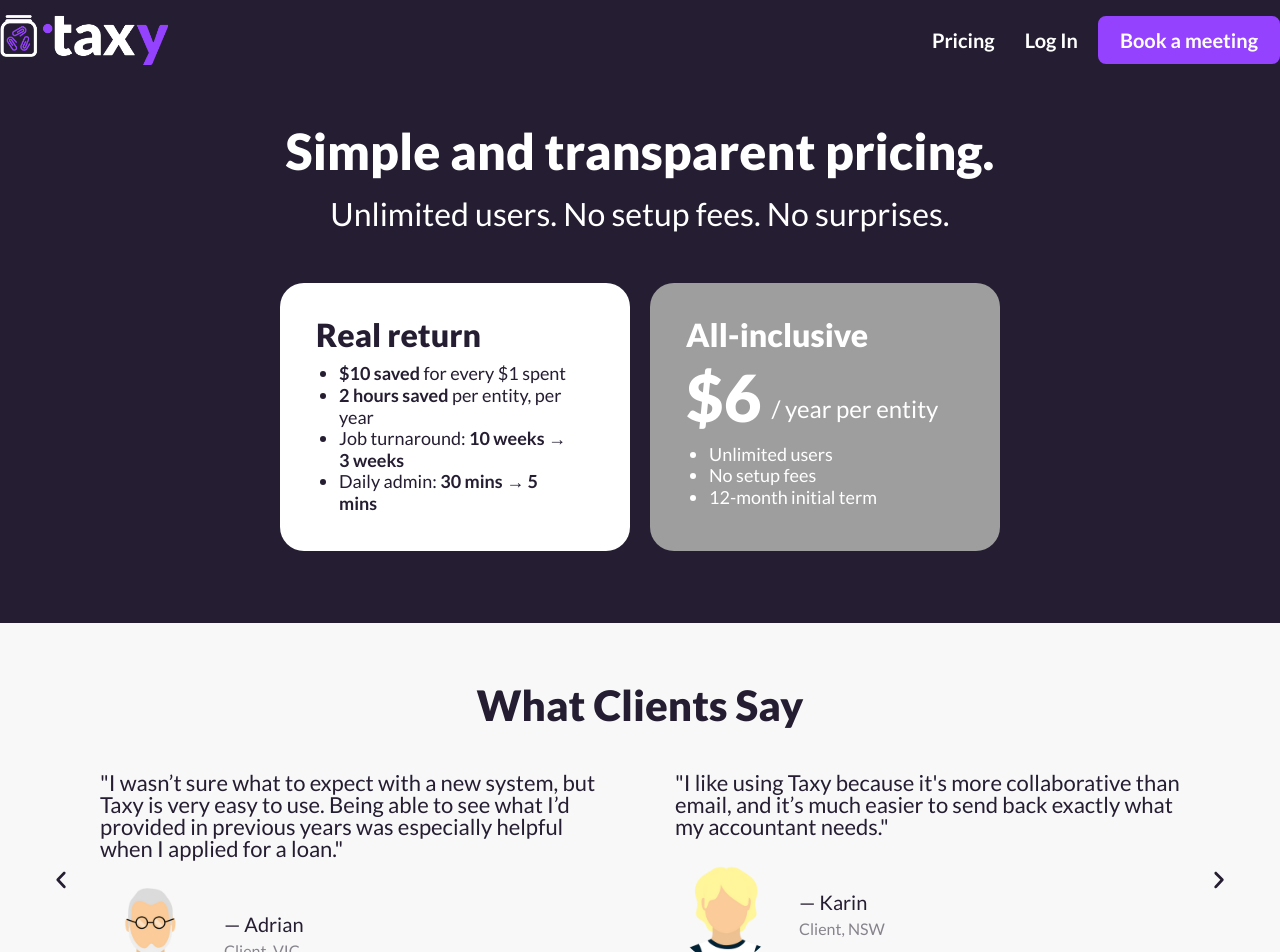
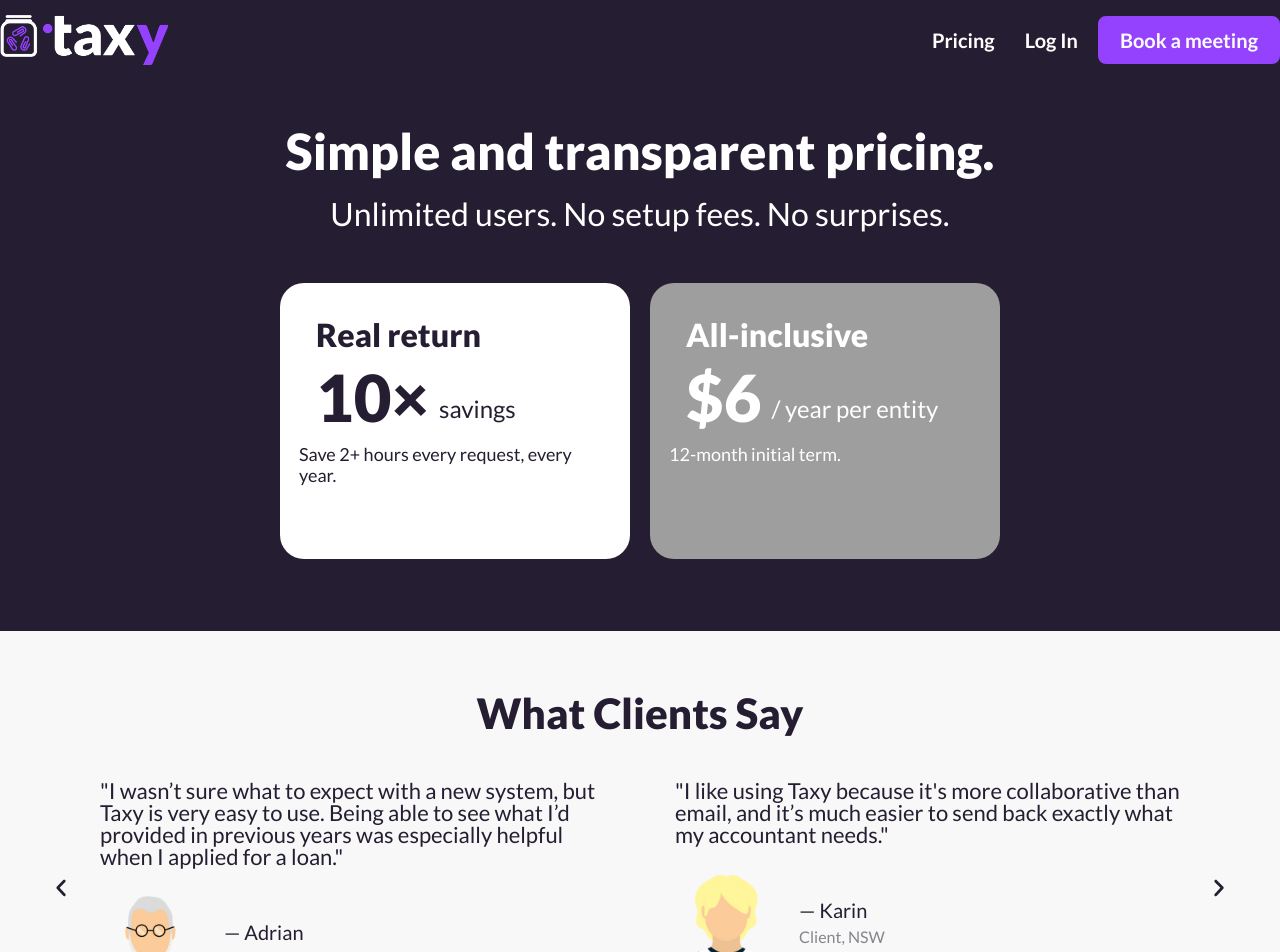
Before and after one commit to taxy-au/taxy-website, a Jekyll site: the page built from pricing.html, in a window 1280 px wide. Shown: the top 952 px of the page. Built offline with Jekyll 4.4.1, drawn with Linux system fonts in a browser that asks for light colours; nearby versions of some CDN libraries; library files that are not in the unit come from our copies.

Commit message:
Pricing: mirror cards so they balance — h3 + big number + small unit + line
Both cards now share structure:
- Left (white): "Real return" / 10× / savings / "Save 2+ hours every
  request, every year."
- Right (purple): "All-inclusive" / $6 / / year per entity / "12-month
  initial term."

The "Unlimited users. No setup fees." inclusions moved up into the hero
sub-line where they were already mentioned (no longer duplicated in the
card). The four bullet stats consolidate to one supporting line on each
side. Cards now have the same vertical rhythm.

Dropped the justify-content override since the structural mirror handles
balance directly.

Co-Authored-By: Claude Opus 4.7 (1M context) <noreply@anthropic.com>

```diff
--- a/_includes/head-pricing.html
+++ b/_includes/head-pricing.html
@@ -1,8 +1 @@
 <link rel='stylesheet' id='elementor-post-125-css' href='{{ site.baseurl }}/assets/wp-content/uploads/elementor/css/post-125.css' media='all' />
-<style id="taxy-pricing-overrides">
-  /* Vertically centre the proof column's content so it balances with the
-     taller purple price card (which has $6 + /year per entity + bullets). */
-  .elementor-element.elementor-element-a4be9a6 {
-    justify-content: center;
-  }
-</style>
--- a/pricing.html
+++ b/pricing.html
@@ -25,8 +25,14 @@ extra_head: head-pricing.html
 		<div class="elementor-element elementor-element-a4be9a6 e-con-full e-flex e-con e-child" data-id="a4be9a6" data-element_type="container" data-settings="{&quot;background_background&quot;:&quot;classic&quot;}">
 <div class="elementor-element elementor-element-50828cf elementor-widget elementor-widget-heading" data-id="50828cf" data-element_type="widget" data-widget_type="heading.default">
 					<h3 class="elementor-heading-title elementor-size-default">Real return</h3>				</div>
-<div class="elementor-element elementor-element-28b56a4 elementor-widget elementor-widget-text-editor" data-id="28b56a4" data-element_type="widget" data-widget_type="text-editor.default">
-									<ul><li><strong>$10 saved</strong> for every $1 spent</li><li><strong>2 hours saved</strong> per entity, per year</li><li>Job turnaround: <strong>10 weeks → 3 weeks</strong></li><li>Daily admin: <strong>30 mins → 5 mins</strong></li></ul>								</div>
+		<div class="elementor-element elementor-element-a3ca2d7 e-con-full e-flex e-con e-child" data-id="a3ca2d7" data-element_type="container">
+				<div class="elementor-element elementor-element-f3c75bf elementor-widget__width-auto elementor-widget elementor-widget-heading" data-id="f3c75bf" data-element_type="widget" data-widget_type="heading.default">
+					<h1 class="elementor-heading-title elementor-size-default">10×</h1>				</div>
+				<div class="elementor-element elementor-element-fc748f5 elementor-widget__width-auto elementor-widget elementor-widget-heading" data-id="fc748f5" data-element_type="widget" data-widget_type="heading.default">
+					<h4 class="elementor-heading-title elementor-size-default">savings</h4>				</div>
+				</div>
+				<div class="elementor-element elementor-element-28b56a4 elementor-widget elementor-widget-text-editor" data-id="28b56a4" data-element_type="widget" data-widget_type="text-editor.default">
+									<p>Save 2+ hours every request, every year.</p>								</div>
 				</div>
 		<div class="elementor-element elementor-element-3bfd95d e-con-full e-flex e-con e-child" data-id="3bfd95d" data-element_type="container" data-settings="{&quot;background_background&quot;:&quot;classic&quot;}">
 <div class="elementor-element elementor-element-aed5a89 elementor-widget elementor-widget-heading" data-id="aed5a89" data-element_type="widget" data-widget_type="heading.default">
@@ -38,7 +44,7 @@ extra_head: head-pricing.html
 					<h4 class="elementor-heading-title elementor-size-default"> / year per entity</h4>				</div>
 				</div>
 				<div class="elementor-element elementor-element-43297d3 elementor-widget elementor-widget-text-editor" data-id="43297d3" data-element_type="widget" data-widget_type="text-editor.default">
-									<ul><li>Unlimited users</li><li>No setup fees</li><li>12-month initial term</li></ul>								</div>
+									<p>12-month initial term.</p>								</div>
 				</div>
 				</div>
 					</div>
```
